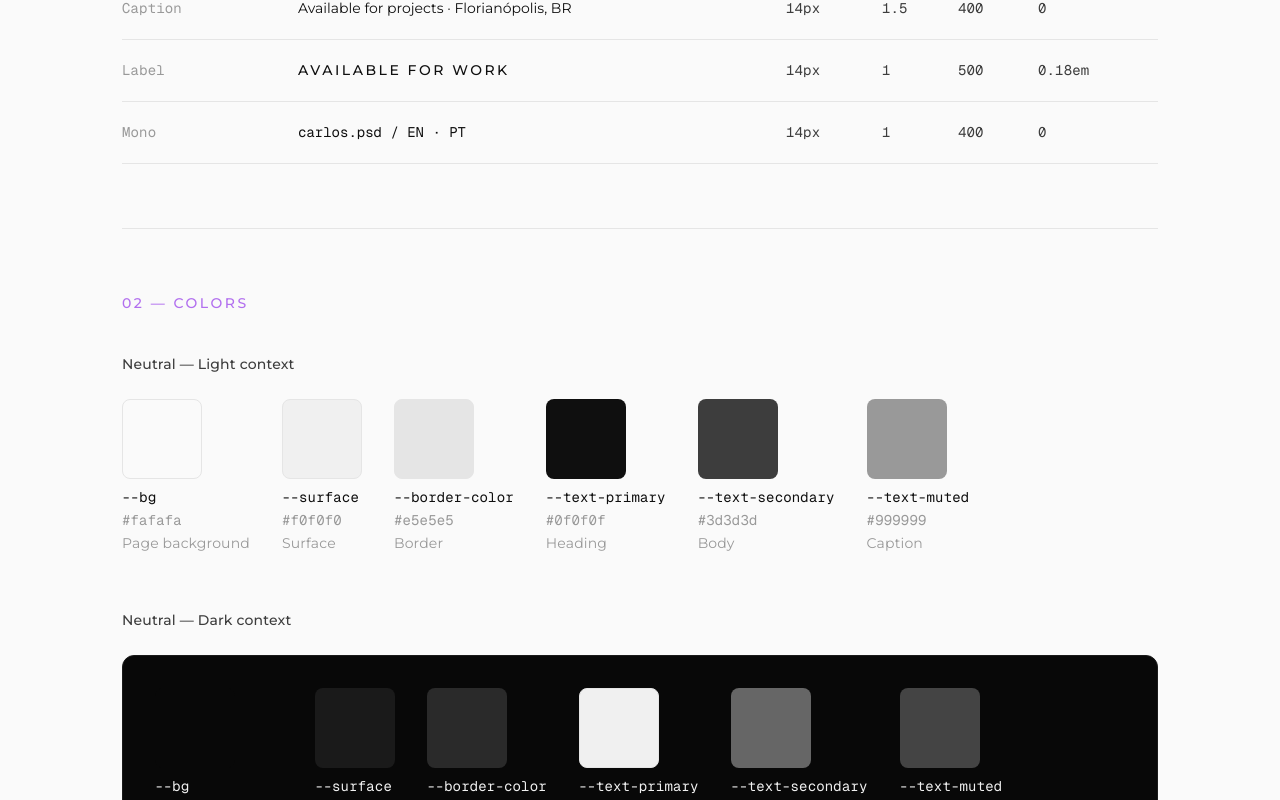
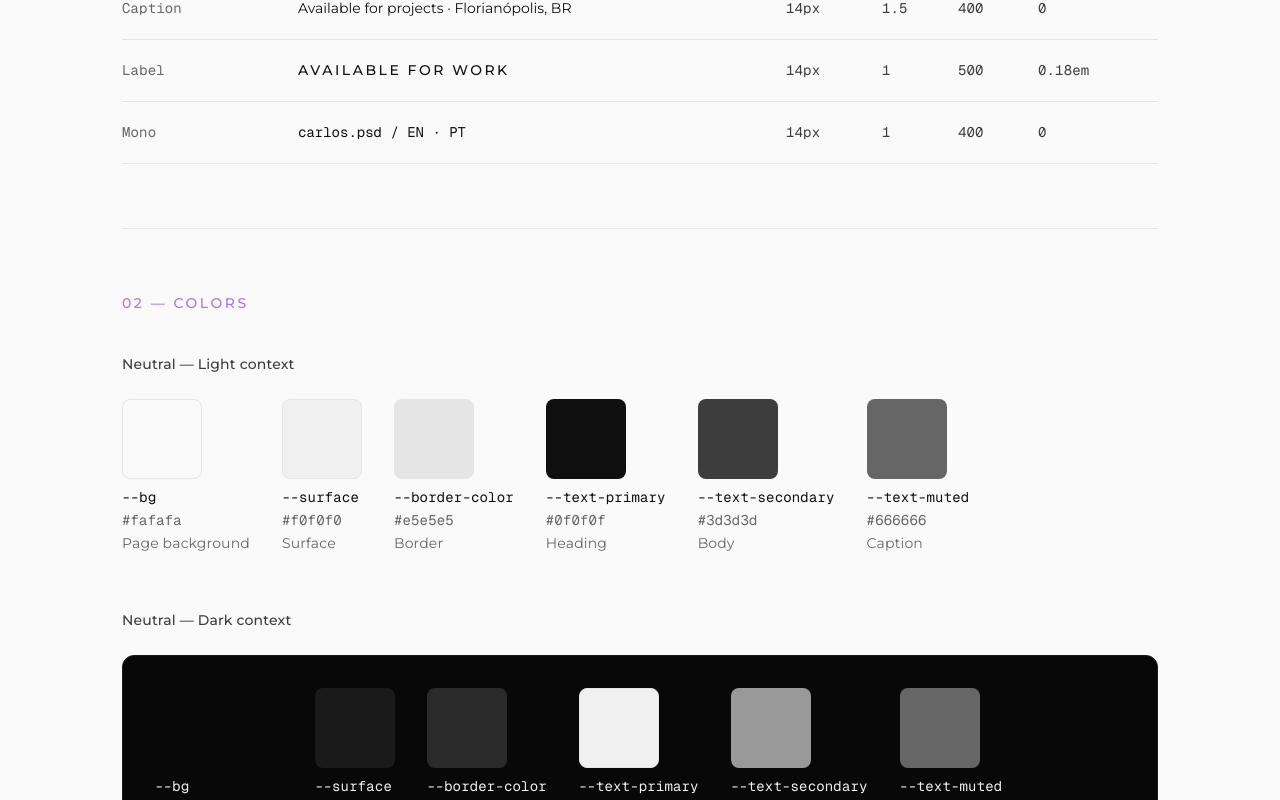
Before and after one commit to srdesalmado/portfolio-website, a Next.js app: page /styleguide in a window 1280 px wide. Shown: the part 1040-1840 px from the top of the page. Built offline with nearby package versions, Linux system fonts and the light colour scheme.

Commit message:
fix: contrast — light muted #666666 (4.74:1), dark body #999999 (6.95:1)

```diff
--- a/app/globals.css
+++ b/app/globals.css
@@ -90,7 +90,7 @@
   --border-color: #e5e5e5;
   --text-primary: #0f0f0f;
   --text-secondary: #3d3d3d;
-  --text-muted: #999999;
+  --text-muted: #666666;
 }
 
 @layer base {
--- a/app/styleguide/page.tsx
+++ b/app/styleguide/page.tsx
@@ -295,7 +295,7 @@ export default function StyleguidePage() {
             <ColorChip hex="#e5e5e5" name="--border-color" usage="Border" />
             <ColorChip hex="#0f0f0f" name="--text-primary" usage="Heading" />
             <ColorChip hex="#3d3d3d" name="--text-secondary" usage="Body" />
-            <ColorChip hex="#999999" name="--text-muted" usage="Caption" />
+            <ColorChip hex="#666666" name="--text-muted" usage="Caption" />
           </div>
 
           {/* Neutral — Dark */}
@@ -308,8 +308,8 @@ export default function StyleguidePage() {
             <ColorChip hex="#1a1a1a" name="--surface" usage="Surface" dark />
             <ColorChip hex="#2a2a2a" name="--border-color" usage="Border" dark />
             <ColorChip hex="#f0f0f0" name="--text-primary" usage="Heading" dark />
-            <ColorChip hex="#666666" name="--text-secondary" usage="Body" dark />
-            <ColorChip hex="#444444" name="--text-muted" usage="Caption" dark />
+            <ColorChip hex="#999999" name="--text-secondary" usage="Body" dark />
+            <ColorChip hex="#666666" name="--text-muted" usage="Caption" dark />
           </div>
 
           {/* Highlight */}
--- a/components/AboutSection.tsx
+++ b/components/AboutSection.tsx
@@ -54,7 +54,7 @@ export default function AboutSection() {
 
             <div
               className="flex flex-col gap-4 text-[16px] leading-[1.7]"
-              style={{ color: "#666666" }}
+              style={{ color: "#999999" }}
             >
               <p>{t.p1}</p>
               <p>
--- a/components/ContactCTA.tsx
+++ b/components/ContactCTA.tsx
@@ -36,7 +36,7 @@ export default function ContactCTA() {
 
           {/* Bottom row */}
           <div className="flex flex-col md:flex-row md:items-end justify-between gap-8 pt-8 border-t" style={{ borderColor: "#2a2a2a" }}>
-            <p className="text-[16px] leading-relaxed max-w-sm" style={{ color: "#666666" }}>
+            <p className="text-[16px] leading-relaxed max-w-sm" style={{ color: "#999999" }}>
               {t.subheading}
             </p>
 
@@ -52,7 +52,7 @@ export default function ContactCTA() {
                 <a
                   href="tel:+5548936186883"
                   className="text-[14px] transition-colors duration-200 hover:text-purple-400"
-                  style={{ color: "#444444" }}
+                  style={{ color: "#666666" }}
                 >
                   +55 (48) 9 3618-6883
                 </a>
@@ -60,7 +60,7 @@ export default function ContactCTA() {
                 <a
                   href="mailto:carlos@studiohorizon.com.br"
                   className="text-[14px] transition-colors duration-200 hover:text-purple-400"
-                  style={{ color: "#444444" }}
+                  style={{ color: "#666666" }}
                 >
                   carlos@studiohorizon.com.br
                 </a>
@@ -73,11 +73,11 @@ export default function ContactCTA() {
       <div
         className="max-w-[1100px] mx-auto px-8 pb-8 flex items-center justify-between"
       >
-        <span className="text-[14px] font-mono" style={{ color: "#444444" }}>© {new Date().getFullYear()} carlos.psd</span>
+        <span className="text-[14px] font-mono" style={{ color: "#666666" }}>© {new Date().getFullYear()} carlos.psd</span>
         <a
           href="/styleguide"
           className="text-[14px] font-mono transition-colors duration-200 hover:text-purple-600"
-          style={{ color: "#444444" }}
+          style={{ color: "#666666" }}
         >
           design system
         </a>
```
